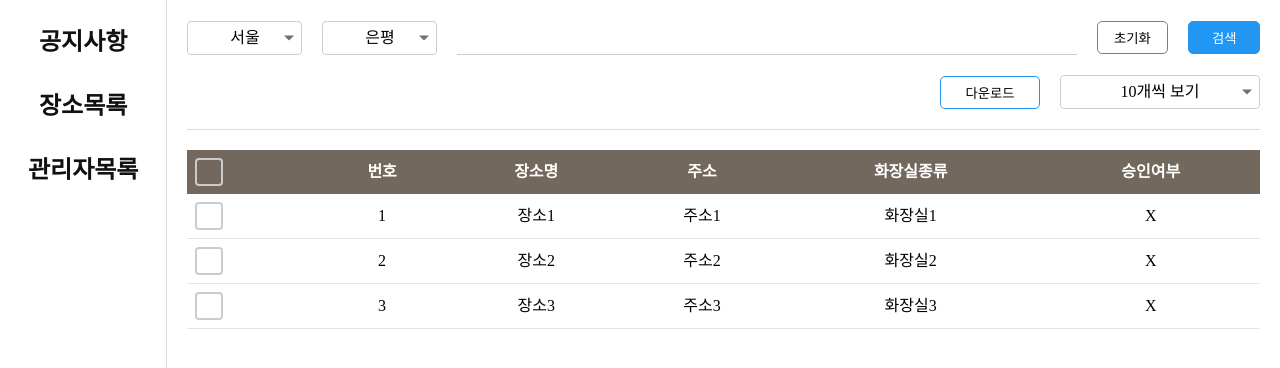
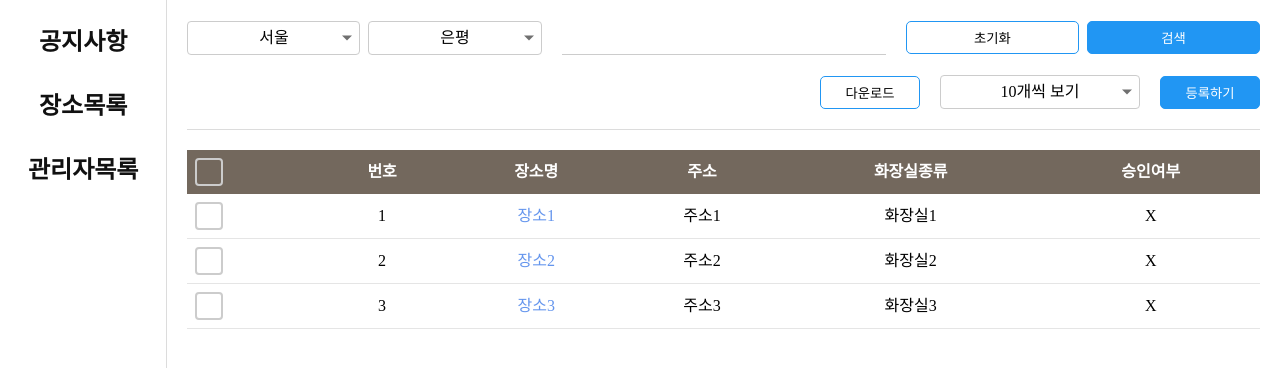
Before and after one commit to PlayYoungRock/Daeddong-admin-frontend, a React (Vite) app: page /location-list in a window 1280 px wide. Shown: the top 368 px of the page. Built offline with nearby package versions, Linux system fonts and the light colour scheme.

Commit message:
:sparkles: 등록, 수정 페이지 라우팅 추가

```diff
--- a/src/routes/LocationListPage.jsx
+++ b/src/routes/LocationListPage.jsx
@@ -1,6 +1,7 @@
-import React, { useState } from 'react';
+import React, { useCallback, useState } from 'react';
 import styled from 'styled-components';
-import { Button, CheckBox, Input, Select } from '../components';
+import { Button, CheckBox, Input, Select, Text } from '../components';
+import { useNavigate } from 'react-router-dom';
 
 const SI_LIST = [
   { label: '서울', value: 'seoul' },
@@ -45,6 +46,7 @@ const MOCK_ROW_LIST = [
 ];
 
 const useLocationListPage = () => {
+  const navigate = useNavigate();
   const [filter, setFilter] = useState({
     si: SI_LIST[0].value,
     gungu: GUNGU_LIST[0].value,
@@ -71,41 +73,47 @@ const useLocationListPage = () => {
     );
   };
 
-  return { filter, checkList, handleOnChange, handleOnToggle };
+  const handleGoDetail = useCallback(
+    (locationId) => navigate(`${locationId}`),
+    [navigate],
+  );
+
+  return { filter, checkList, handleOnChange, handleOnToggle, handleGoDetail };
 };
 
 const LocationListPage = () => {
-  const { filter, checkList, handleOnChange, handleOnToggle } =
+  const { filter, checkList, handleOnChange, handleOnToggle, handleGoDetail } =
     useLocationListPage();
 
   return (
     <Container>
       <div>
         <FilterWrapper>
+          <SideWrapper>
             <Select
-            width="200px"
+              width="100%"
               name="si"
               value={filter.si}
               options={SI_LIST}
               onChange={handleOnChange}
             />
             <Select
-            width="200px"
               name="gungu"
               value={filter.gungu}
               options={GUNGU_LIST}
               onChange={handleOnChange}
             />
+          </SideWrapper>
           <Input
-            $width="100%"
             name="value"
             value={filter.value}
             onChange={handleOnChange}
+            style={{ flex: 2 }}
           />
-          <Button width="100px" buttonType="outline">
-            초기화
-          </Button>
-          <Button width="100px">검색</Button>
+          <SideWrapper>
+            <Button buttonType="outline">초기화</Button>
+            <Button>검색</Button>
+          </SideWrapper>
         </FilterWrapper>
         <FilterWrapper isreverse="true" mt="20px">
           <Button width="100px" buttonType="outline">
@@ -118,6 +126,9 @@ const LocationListPage = () => {
             options={SIZE_LIST}
             onChange={handleOnChange}
           />
+          <Button width="100px" onClick={() => handleGoDetail('new')}>
+            등록하기
+          </Button>
         </FilterWrapper>
       </div>
       <Divider />
@@ -144,7 +155,9 @@ const LocationListPage = () => {
                 <CheckBox checked={checkList[i]} onChange={handleOnToggle(i)} />
               </Td>
               <Td>{r.seq}</Td>
-              <Td>{r.name}</Td>
+              <Td onClick={() => handleGoDetail(r.seq)}>
+                <CustomText>{r.name}</CustomText>
+              </Td>
               <Td>{r.address}</Td>
               <Td>{r.tolietType}</Td>
               <Td>{r.manageAgency}</Td>
@@ -161,6 +174,14 @@ export default LocationListPage;
 const Container = styled.div`
   padding: 20px;
   flex: 1;
+  overflow-y: auto;
+`;
+
+const SideWrapper = styled.div`
+  flex: 1;
+  flex-basis: 200px;
+  display: flex;
+  gap: 8px;
 `;
 
 const FilterWrapper = styled.div`
@@ -201,3 +222,8 @@ const Td = styled.td`
   vertical-align: middle;
   border-bottom: 1px solid rgba(0, 0, 0, 0.1);
 `;
+
+const CustomText = styled(Text)`
+  color: cornflowerblue;
+  cursor: pointer;
+`;
```
Lines whose indentation alone changed are shown as unchanged.
